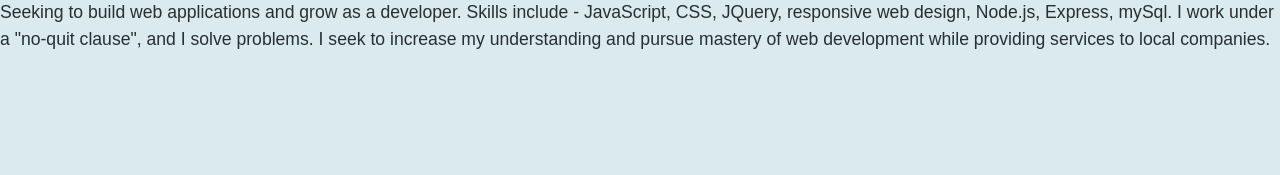
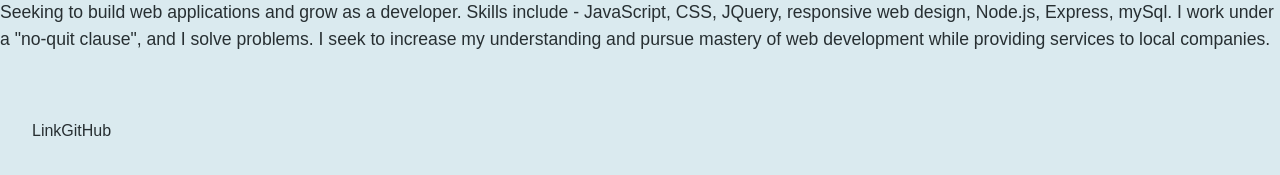
Before and after one commit to roo116/portfolio-react, a React (Create React App) app: page / in a window 1280 px wide. Shown: the part 267-442 px from the top of the page. Built offline with nearby package versions, Linux system fonts and the light colour scheme.

Commit message:
started working on portfolio component, so far have GitHub and Link displaying but portfolio array not working

```diff
--- a/src/App.js
+++ b/src/App.js
@@ -1,6 +1,7 @@
 import "./App.css";
 import Nav from "./components/Nav";
 import About from "./components/About";
+import Portfolio from "./components/Portfolio";
 
 function App() {
   return (
@@ -9,6 +10,7 @@ function App() {
 
       <main>
         <About></About>
+        <Portfolio></Portfolio>
       </main>
     </div>
   );
--- a/src/components/Nav/index.js
+++ b/src/components/Nav/index.js
@@ -1,10 +1,8 @@
-import React from "react";
+import React, { useState } from "react";
 
 function Nav() {
-  const categories = [{ name: "My Work" }, { name: "Resume" }];
-
+  const [categories] = useState([{ name: "My Work" }, { name: "Resume" }]);
   const handleClick = (item) => {
-    console.log(item);
     return item;
   };
 
--- /dev/null
+++ b/src/components/Portfolio/index.js
@@ -0,0 +1,28 @@
+import React from "react";
+
+function Portfolio() {
+  const project = [
+    {
+      title: "jokr",
+      description:
+        "Team collaboration utilizing MVC, with sequelize, mySql, JawsDB/Heroku, express, node.js, handlebars.",
+      github: "https://github.com/roo116/jokr",
+      link: "https://damp-bastion-89209.herokuapp.com/",
+    },
+  ];
+
+  return (
+    <section>
+      <div>
+        <div className="card-body">
+          <h5>{project.title}</h5>
+          <p>{project.description}</p>
+          <a href={project.link}>Link</a>
+          <a href={project.gitub}>GitHub</a>
+        </div>
+      </div>
+    </section>
+  );
+}
+
+export default Portfolio;
```
